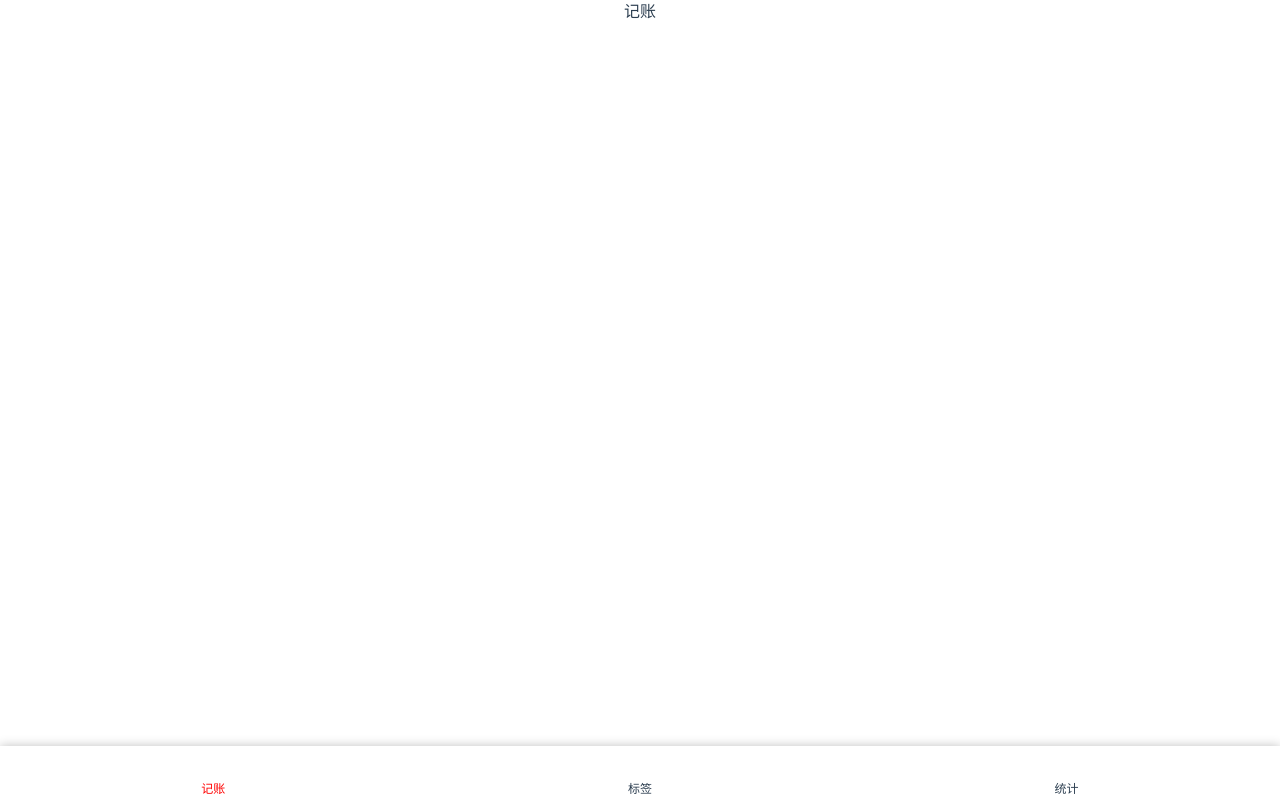
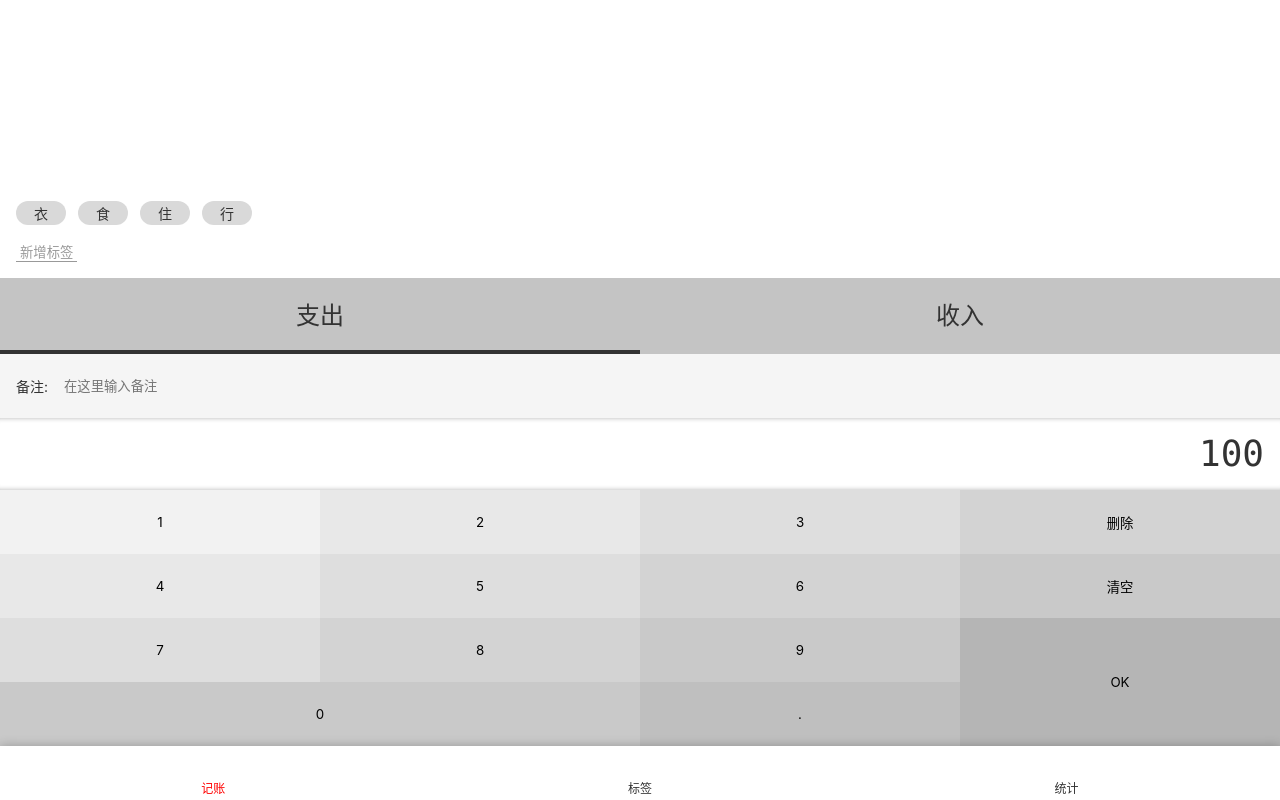
Before and after one commit to tcy2021/Jizhang, a Vue app: page /#/money in a window 1280 px wide. Built offline with nearby package versions, Linux system fonts and the light colour scheme.

Commit message:
money  样式

```diff
--- a/src/App.vue
+++ b/src/App.vue
@@ -5,37 +5,15 @@
 </template>
 
 <style lang="scss">
-*{
-  margin: 0;
-  padding: 0;
-  box-sizing: border-box;
-}
+@import "~@/assets/style/reset.scss";
+@import "~@/assets/style/helper.scss";
 body{
   line-height: 1.5;
-}
-#app {
-  font-family: Avenir, Helvetica, Arial, sans-serif;
+  font-family:$font-hei;
   -webkit-font-smoothing: antialiased;
   -moz-osx-font-smoothing: grayscale;
-  text-align: center;
-  color: #2c3e50;
-}
-a{
-  text-decoration: none;
-  color: inherit;
-}
-
-#nav {
-  padding: 30px;
-
-  a {
-    font-weight: bold;
-    color: #2c3e50;
-
-    &.router-link-exact-active {
-      color: #42b983;
-    }
-  }
+  color: #333;
+  font-size: 16px;
 }
 </style>
 <script>
--- /dev/null
+++ b/src/assets/style/helper.scss
@@ -0,0 +1,6 @@
+$font-hei:  -apple-system, "Noto Sans", "Helvetica Neue", Helvetica, "Nimbus Sans L", Arial, "Liberation Sans", "PingFang SC", "Hiragino Sans GB", "Noto Sans CJK SC", "Source Han Sans SC", "Source Han Sans CN", "Microsoft YaHei", "Wenquanyi Micro Hei", "WenQuanYi Zen Hei", "ST Heiti", SimHei, "WenQuanYi Zen Hei Sharp", sans-serif;;
+%clearfix{
+  content: '';
+  display: block;
+  clear: both;
+}
--- /dev/null
+++ b/src/assets/style/reset.scss
@@ -0,0 +1,15 @@
+*{
+  margin: 0;
+  padding: 0;
+  box-sizing: border-box;
+}
+a{
+  text-decoration: none;
+  color: inherit;
+}
+ol,ul{
+  list-style: none;
+}
+:focus{
+  outline: none;
+}
--- a/src/components/Layout.vue
+++ b/src/components/Layout.vue
@@ -1,6 +1,6 @@
 <template>
-  <div class="nav-wrapper">
-    <div class="content">
+  <div class="layout-wrapper">
+    <div class="content" :class="classPrefix&&`${classPrefix}-content`">
       <slot/>
     </div>
     <Nav/>
@@ -9,12 +9,13 @@
 
 <script lang="ts">
 export default {
-  name: "Layout"
+  name: "Layout",
+  props:['classPrefix']
 };
 </script>
-
+.
 <style lang="scss" scoped>
-.nav-wrapper {
+.layout-wrapper {
   display: flex;
   flex-flow: column nowrap;
   height: 100vh;
--- a/src/views/Money.vue
+++ b/src/views/Money.vue
@@ -1,9 +1,48 @@
 <template>
-  <div>
-    <Layout>
-      记账
+    <Layout classPrefix="layout">
+      <div class="numberpad">
+        <div class="output">100</div>
+        <div class="buttons clearfix">
+          <button>1</button>
+          <button>2</button>
+          <button>3</button>
+          <button>删除</button>
+          <button>4</button>
+          <button>5</button>
+          <button>6</button>
+          <button>清空</button>
+          <button>7</button>
+          <button>8</button>
+          <button>9</button>
+          <button class="ok">OK</button>
+          <button class="zero">0</button>
+          <button>.</button>
+        </div>
+      </div>
+      <div>
+        <label class="notes" >
+          <span class="name">备注:</span>
+          <input type="text" placeholder="在这里输入备注">
+        </label>
+      </div>
+      <div>
+        <ul class="types">
+          <li class="selected">支出</li>
+          <li>收入</li>
+        </ul>
+      </div>
+      <div class="tags">
+        <div class="new">
+          <button>新增标签</button>
+        </div>
+        <ul class="current">
+          <li>衣</li>
+          <li>食</li>
+          <li>住</li>
+          <li>行</li>
+        </ul>
+      </div>
     </Layout>
-  </div>
 </template>
 
 <script lang="ts">
@@ -11,7 +50,135 @@ export default {
   name: "Money",
 };
 </script>
+<style lang="scss">
+  .layout-content{
+    display: flex;
+    flex-direction: column-reverse;
+  }
+</style>
+<style lang="scss" scoped>
+@import "~@/assets/style/helper.scss";
+.numberpad{
+  .output{
+    font-size: 36px;
+    font-family: Consolas, monospace ;
+    padding: 9px 16px;
+    text-align: right;
+    box-shadow: inset 0 -5px 5px -5px fade-out(black,0.7),
+    inset 0 5px 5px -5px fade-out(black,0.7);
+  }
+  .buttons{
+    @extend %clearfix;
+    > button{
+      width: 25%;
+      height: 64px;
+      float: left;
+      border:none;
+      background: transparent;
+      &.ok{
+        height: 64*2px;
+        float: right;
+      }
+      &.zero{
+        width: 25*2%;
+      }
+      $bg:rgb(242, 242, 242);
+      &:nth-child(1){
+        background: $bg;
+      }
+      &:nth-child(2),&:nth-child(5){
+        background: darken($bg,4%);
+      }
+      &:nth-child(3),&:nth-child(6),&:nth-child(9){
+        background: darken($bg,8%);
+      }
+      &:nth-child(4),&:nth-child(7),&:nth-child(10){
+        background: darken($bg,12%);
+      }
+      &:nth-child(8),&:nth-child(11),&:nth-child(13){
+        background: darken($bg,16%);
+      }
+      &:nth-child(14){
+        background: darken($bg,20%);
+      }
+      &:nth-child(12){
+        background: darken($bg,24%);
+      }
+    }
+  }
+}
+.types{
+  background: rgb(196, 196, 196);
+  display: flex;
+  font-size: 24px;
+  text-align: center;
+  >li{
+    width: 50%;
+    padding: 20px 0;
+    display: flex;
+    align-items: center;
+    justify-content: center;
+    position: relative;
+    &.selected::after{
+      content: '';
+      position: absolute;
+      bottom: 0;
+      left: 0;
+      width: 100%;
+      height: 4px;
+      background: rgb(51, 51, 51);
+    }
+  }
+}
+.notes{
+  font-size: 14px;
+  background:rgb(245, 245, 245);
+  display: flex;
+  padding-left: 16px;
+  align-items: center;
+  .name{
+    padding-right: 16px;
+  }
+  input{
+    height: 64px;
+    flex-grow: 1;
+    background: transparent;
+    border: none;
+  }
 
-<style lang="scss" scoped>
-
+}
+.tags{
+  flex-grow: 1;
+  font-size: 14px;
+  padding: 16px;
+  display: flex;
+  flex-direction: column-reverse;
+  > .current{
+    display: flex;
+    flex-wrap: wrap;
+    >li{
+      background: rgb(217, 217, 217);
+      height: 24px;
+      padding: 0 18px;
+      border-radius: 12px ;
+      margin-right: 12px;
+      display: flex;
+      margin-top: 4px; ;
+      align-items: center;
+    }
+  }
+  > .new{
+    padding: 16px 0 0 0 ;
+    button{
+      background: transparent;
+      border: none;
+      color:rgb(153, 153, 153);
+      border-bottom: 1px solid;
+      padding: 0 4px;
+    }
+  }
+}
+button,input{
+  font-family: inherit;
+}
 </style>
```
